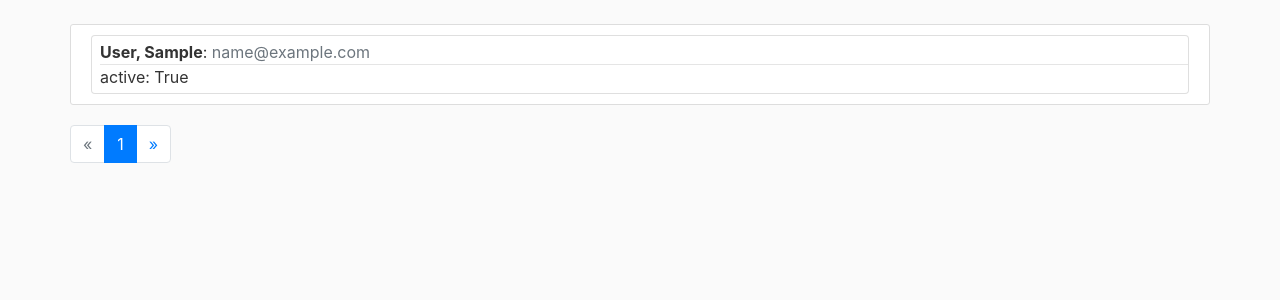
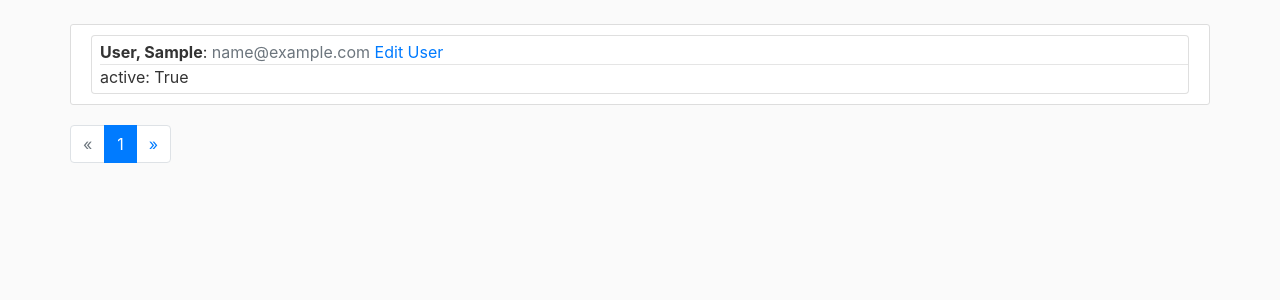
Before and after one commit to MakeICT/MCP-Server, a Flask app: template mcp/templates/users_admin_page.html in a window 1280 px wide. Shown: the part 56-356 px from the top of the page. Run offline with Flask 2, Linux system fonts and the light colour scheme; tables that the repository leaves empty hold one stand-in row (values such as "Sample post"); the template is opened without the code that fills it: values that come from a table or form of the project are taken from there, most other values are stand-ins (such as "Sample title", 1, 10 or a date in 2020); parts of the project's set-up code (start-up, migrations or seed data) failed here and were passed over; some libraries are stand-ins or nearby versions.

Commit message:
add link to edit user

```diff
--- a/mcp/templates/users_admin_page.html
+++ b/mcp/templates/users_admin_page.html
@@ -11,6 +11,7 @@
                 {% endif %}
               {% endfor %}
               <b>{{user.last_name}}, {{ user.first_name }}</b>: <a class="text-muted"> {{user.email}}</a>
+              <a href="{{ url_for('users.adm_user', user_id=user.id)}}">Edit User</a>
             </div>
             <hr class="p-0 m-0">
             <div class="card-text">
```
